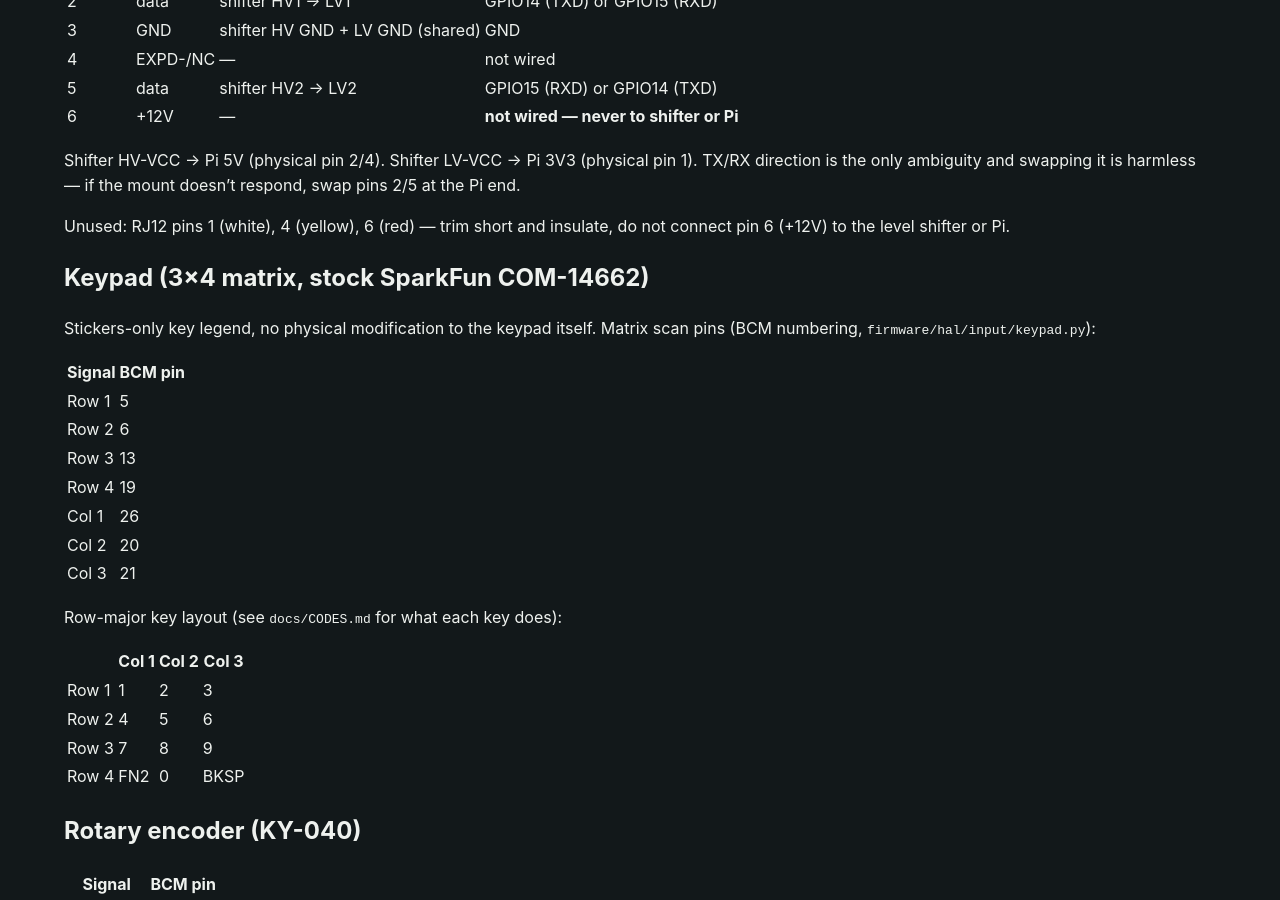
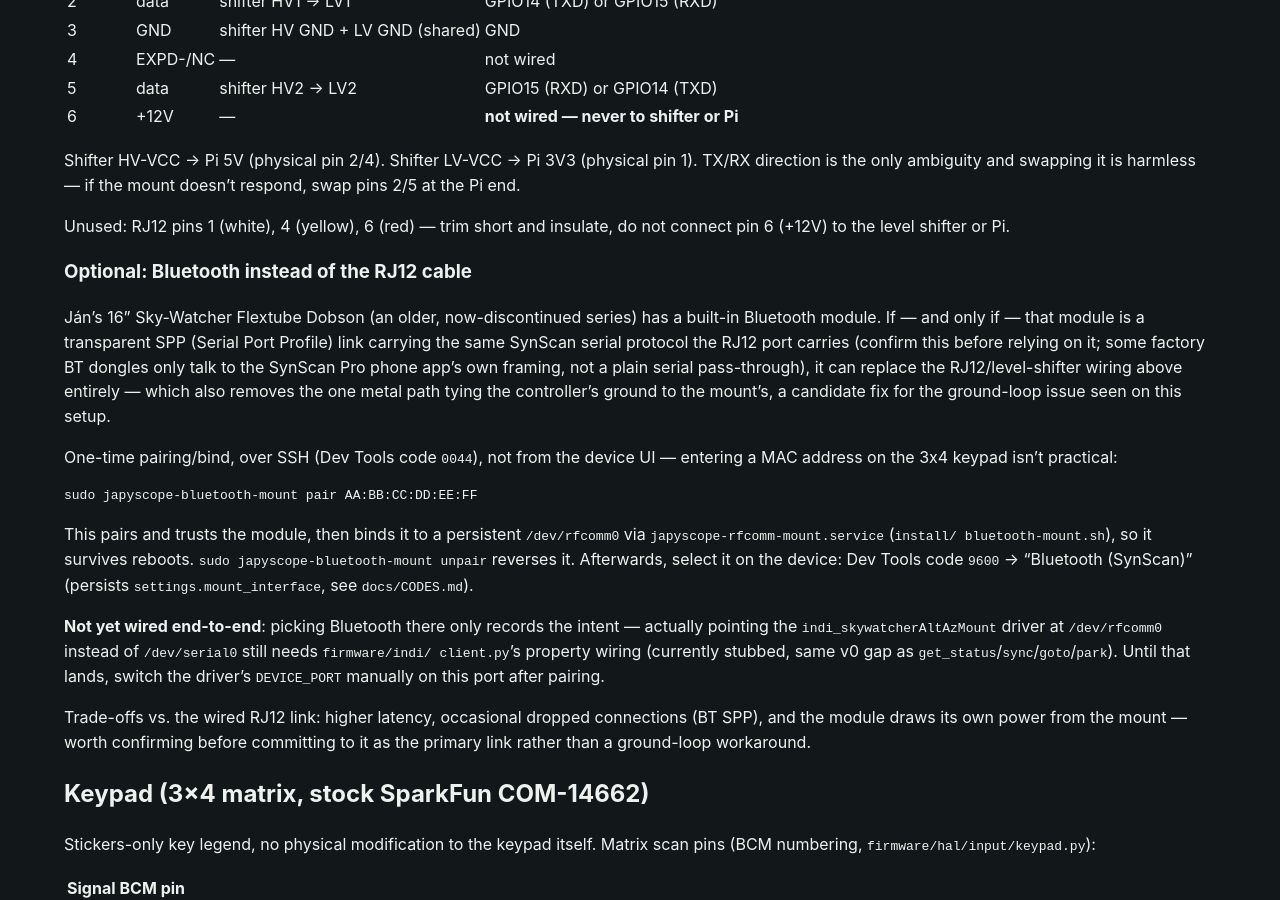
Before and after one commit to jan-tdy/japyscope-remote, a Jekyll site: the page built from docs/WIRING.md, in a window 1280 px wide and 900 px high, scrolled down 626 px. Built offline with Jekyll 4.4.1, drawn with Linux system fonts in a browser that asks for light colours.

Commit message:
Add Bluetooth as a selectable mount interface (Dev Tools 9600)
The 16" Flextube Dobson's built-in Bluetooth module can carry the same
SynScan serial protocol as the RJ12 "Hand Control" link this project
normally wires directly to, and doing so removes the one wired ground
path between the controller and the mount - a candidate fix for the
ground-loop issue seen on this setup.

- Dev Tools code 9600 now offers RJ12 serial or Bluetooth (SynScan) and
  persists the choice to settings.mount_interface, mirroring the
  existing 0022/0033 selection screens.
- install/bluetooth-mount.sh (installed as japyscope-bluetooth-mount)
  pairs/trusts the module and binds it to a persistent /dev/rfcomm0 via
  the new japyscope-rfcomm-mount.service, run once over SSH since a MAC
  address isn't practical to enter on the keypad.
- docs/WIRING.md, docs/CODES.md and the mockup document the new option
  and its current limits: switching the INDI driver's own DEVICE_PORT
  to /dev/rfcomm0 still needs firmware/indi/client.py's property wiring,
  which is stubbed pending real hardware bring-up.

Co-Authored-By: Claude Sonnet 5 <noreply@anthropic.com>
Claude-Session: https://claude.ai/code/session_01L15nusCX6t3sh32DTSDugm

````diff
--- a/docs/WIRING.md
+++ b/docs/WIRING.md
@@ -46,6 +46,45 @@ harmless — if the mount doesn't respond, swap pins 2/5 at the Pi end.
 
 Unused: RJ12 pins 1 (white), 4 (yellow), 6 (red) — trim short and insulate,
 do not connect pin 6 (+12V) to the level shifter or Pi.
+
+### Optional: Bluetooth instead of the RJ12 cable
+{: #mount-bluetooth}
+
+Ján's 16" Sky-Watcher Flextube Dobson (an older, now-discontinued series)
+has a built-in Bluetooth module. If — and only if — that module is a
+transparent SPP (Serial Port Profile) link carrying the same SynScan serial
+protocol the RJ12 port carries (confirm this before relying on it; some
+factory BT dongles only talk to the SynScan Pro phone app's own framing,
+not a plain serial pass-through), it can replace the RJ12/level-shifter
+wiring above entirely — which also removes the one metal path tying the
+controller's ground to the mount's, a candidate fix for the ground-loop
+issue seen on this setup.
+
+One-time pairing/bind, over SSH (Dev Tools code `0044`), not from the
+device UI — entering a MAC address on the 3x4 keypad isn't practical:
+
+```
+sudo japyscope-bluetooth-mount pair AA:BB:CC:DD:EE:FF
+```
+
+This pairs and trusts the module, then binds it to a persistent
+`/dev/rfcomm0` via `japyscope-rfcomm-mount.service` (`install/
+bluetooth-mount.sh`), so it survives reboots. `sudo japyscope-bluetooth-mount
+unpair` reverses it. Afterwards, select it on the device: Dev Tools code
+`9600` → "Bluetooth (SynScan)" (persists `settings.mount_interface`, see
+`docs/CODES.md`).
+
+**Not yet wired end-to-end**: picking Bluetooth there only records the
+intent — actually pointing the `indi_skywatcherAltAzMount` driver at
+`/dev/rfcomm0` instead of `/dev/serial0` still needs `firmware/indi/
+client.py`'s property wiring (currently stubbed, same v0 gap as
+`get_status`/`sync`/`goto`/`park`). Until that lands, switch the driver's
+`DEVICE_PORT` manually on this port after pairing.
+
+Trade-offs vs. the wired RJ12 link: higher latency, occasional dropped
+connections (BT SPP), and the module draws its own power from the mount —
+worth confirming before committing to it as the primary link rather than a
+ground-loop workaround.
 
 ## Keypad (3×4 matrix, stock SparkFun COM-14662)
 {: #keypad}
--- a/docs/mockup.html
+++ b/docs/mockup.html
@@ -538,7 +538,7 @@
   /* Only one option each for now — real placeholders for future hardware
      support, same idea as the catalog categories being examples to extend. */
   var DRIVERS = ["Sky-Watcher Alt-Az GTi (INDI)"];
-  var INTERFACES = ["RJ12 (direct to mount)"];
+  var INTERFACES = ["RJ12 (direct to mount)", "Bluetooth (SynScan)"];
   var REPOS = ["jan-tdy/japyscope-remote"];
   var UPDATE_CHANNELS = ["Stable only", "Stable + prereleases"];
   /* Simulated directory listing — the real firmware globs *.sh in
--- a/shared/db.py
+++ b/shared/db.py
@@ -94,6 +94,11 @@ DEFAULT_SETTINGS = {
     "language": "en",  # see firmware/ui/i18n.py LANGUAGES for supported codes
     "update_repo": "jan-tdy/japyscope-remote",  # OTA source repo — Dev Tools code 0022
     "update_channel": "stable",  # stable | prerelease — Dev Tools code 0033
+    # rj12 | bluetooth — Dev Tools code 9600. "bluetooth" assumes the mount
+    # has already been paired via install/bluetooth-mount.sh (see docs/
+    # WIRING.md); this setting only records which interface the device
+    # should use, it doesn't perform the pairing itself.
+    "mount_interface": "rj12",
     # Whether the external joystick module (docs/WIRING.md, firmware/hal/
     # input/joystick.py) is physically connected at all. Unlike the other
     # HARDWARE_COMPONENTS, the joystick is a genuinely optional accessory —
````
Also changed, not shown: docs/CODES.md (+1 -1 lines), tests/test_ui.py (+17 -0 lines), 4 other files.
